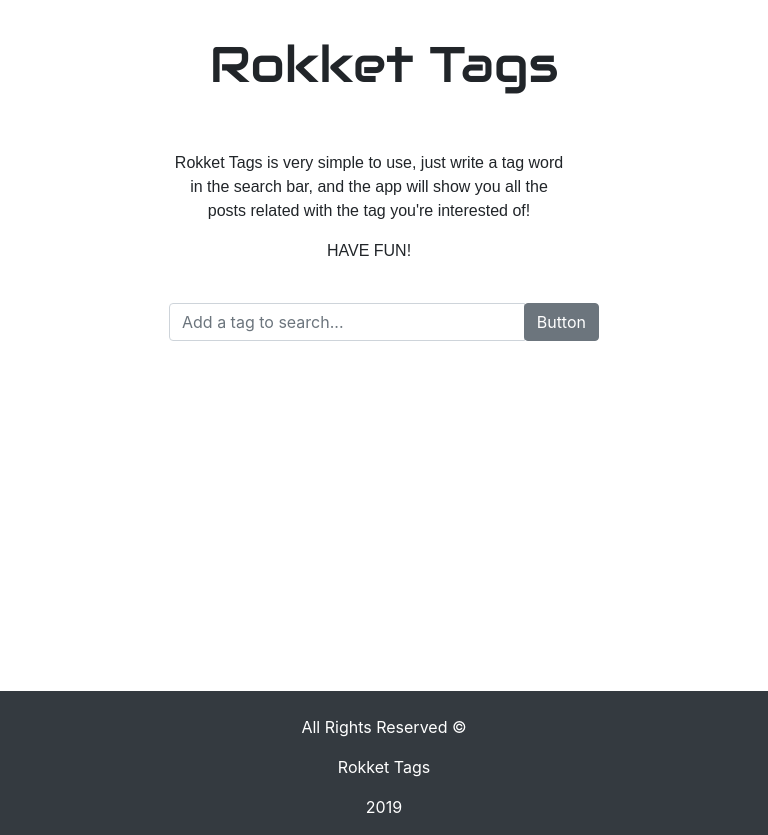
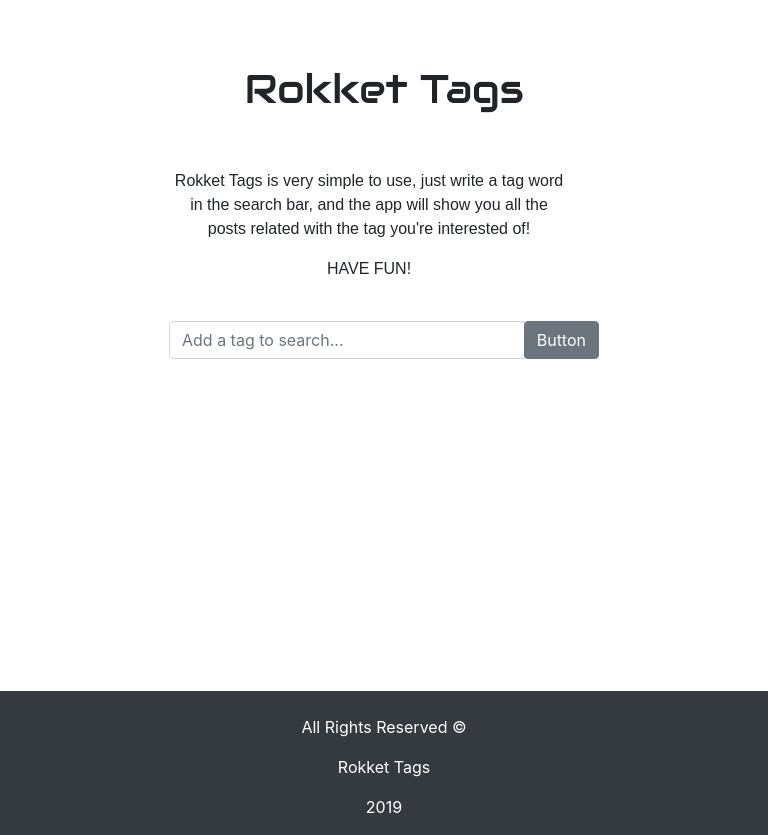
Before and after one commit to LorenzoCM/rokket-tags-test, a React (Create React App) app: page / in a window 768 px wide. Built offline with nearby package versions, Linux system fonts and the light colour scheme; a web font is replaced by a local one.

Commit message:
Rokket Test V2

```diff
--- a/src/components/mainPage.js
+++ b/src/components/mainPage.js
@@ -27,7 +27,7 @@ const MainPage = (props) => {
                     <div className="col-md-8 input-group mb-0">
                         <input type="text" name="userInput" className="form-control" placeholder="Add a tag to search..." onChange={actions.handleChange} />
                         <div className="input-group-append">
-                            <Link to="/posts"><button className="btn btn-secondary" type="submit" onClick={(e) => actions.getPosts(store.userInput)}>Button</button></Link>
+                            <Link to="/posts"><button className="btn btn-secondary" type="submit" onClick={(e) => actions.getPosts(store.userInput.toLowerCase())}>Button</button></Link>
                         </div>
                     </div>
                 </div>
--- a/src/components/posts.js
+++ b/src/components/posts.js
@@ -19,7 +19,7 @@ const Posts = () => {
                         </div>
                     </div> :
                         <div className="d-flex justify-content-center mb-5 align-items-center animate__animated animate__bounceIn">
-                            <h2 className="text-style">Showing tags of #{store.userInput}</h2>
+                            <h2 className="text-style posts-title">Showing tags of #{store.userInput}</h2>
                         </div>
                     }
                     <div className="card-columns">
--- a/src/index.css
+++ b/src/index.css
@@ -71,14 +71,13 @@ hr {
   .card-columns {
     column-count: 2;
   }
-}
-
-@media (min-width: 576px) and (max-width: 1199px)  {
-  .card-columns {
-    column-count: 2;
-  }
   .test {
     margin-left: 455px;
+  }
+  .text-style {
+    font-family: 'Audiowide', cursive;
+    font-size: 40px;
+    margin-top: 30px;
   }
 }
 
@@ -91,9 +90,12 @@ hr {
   }
 }
 
-.text-style {
-  font-family: 'Audiowide', cursive;
-  font-size: 50px;
+@media screen and (max-width: 576px) {
+  .text-style {
+    font-family: 'Audiowide', cursive;
+    font-size: 25px;
+    margin-top: 30px;
+  }
 }
 
 .secondary-text {
```
